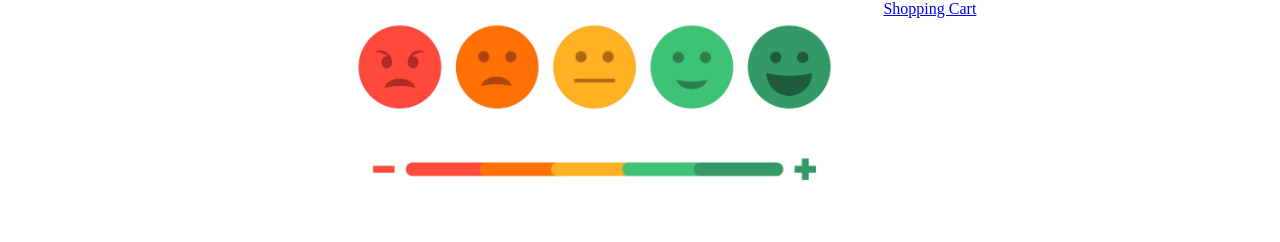
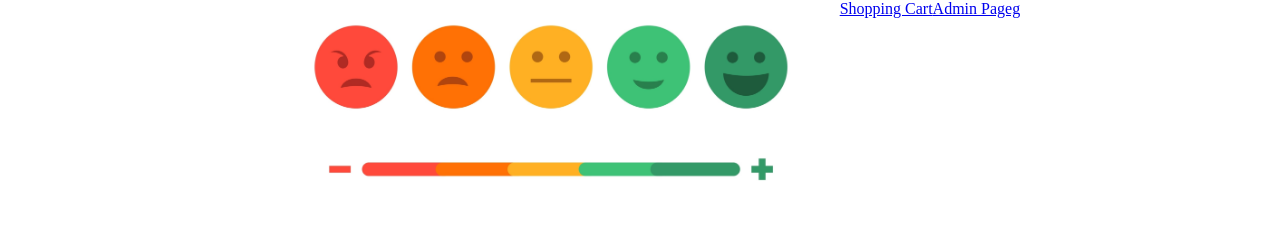
Before and after one commit to mira-kine/lab06-e-commerce-site, a website with bundled scripts: page index.html in a window 1280 px wide. Shown: the top 242 px of the page. Built offline with nearby package versions, Linux system fonts and the light colour scheme.

Commit message:
linked admin page so you can see on about page link

```diff
--- a/index.html
+++ b/index.html
@@ -15,6 +15,7 @@
     <img src="assets/mood-scaled.jpg" alt="mood scale">
 </header>
 <a href="./cart/">Shopping Cart</a>
+<a href="./admin/">Admin Pageg</a>
 <body>
         <section id="product-list">
 
```
